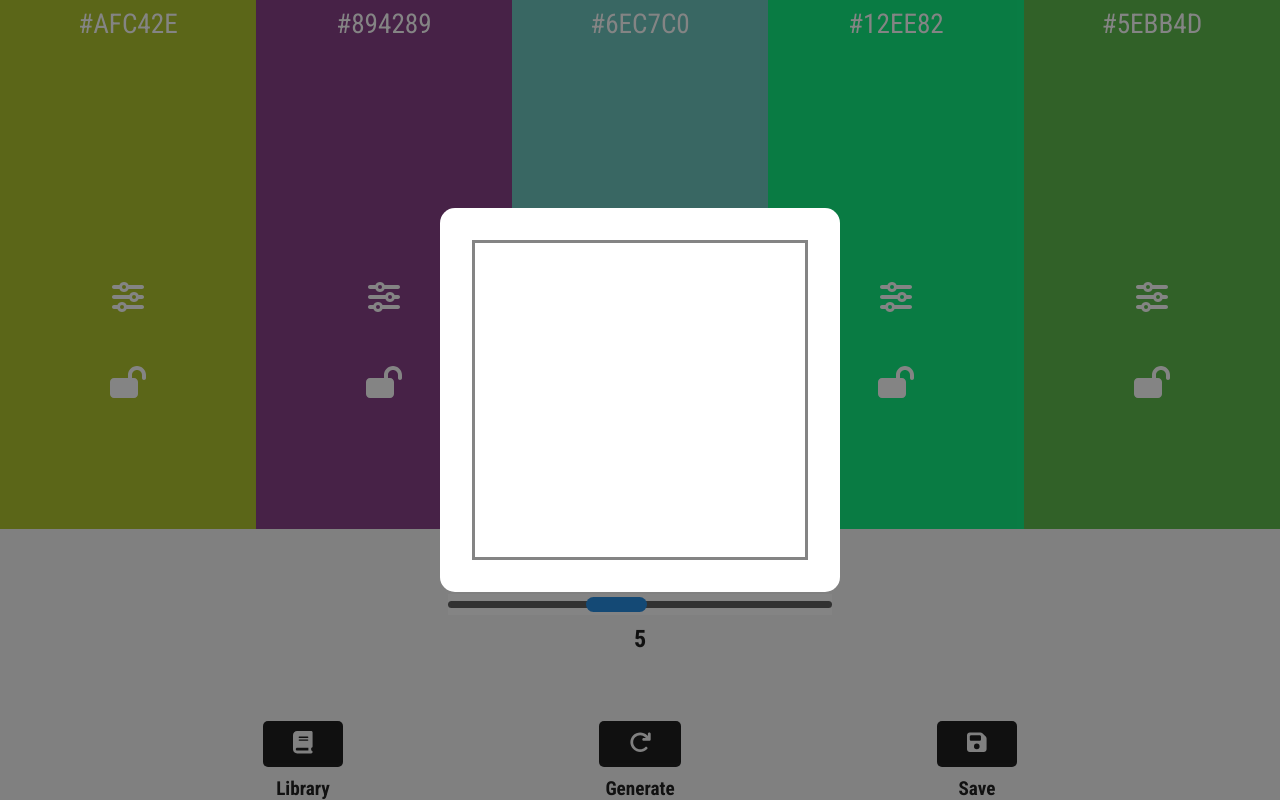
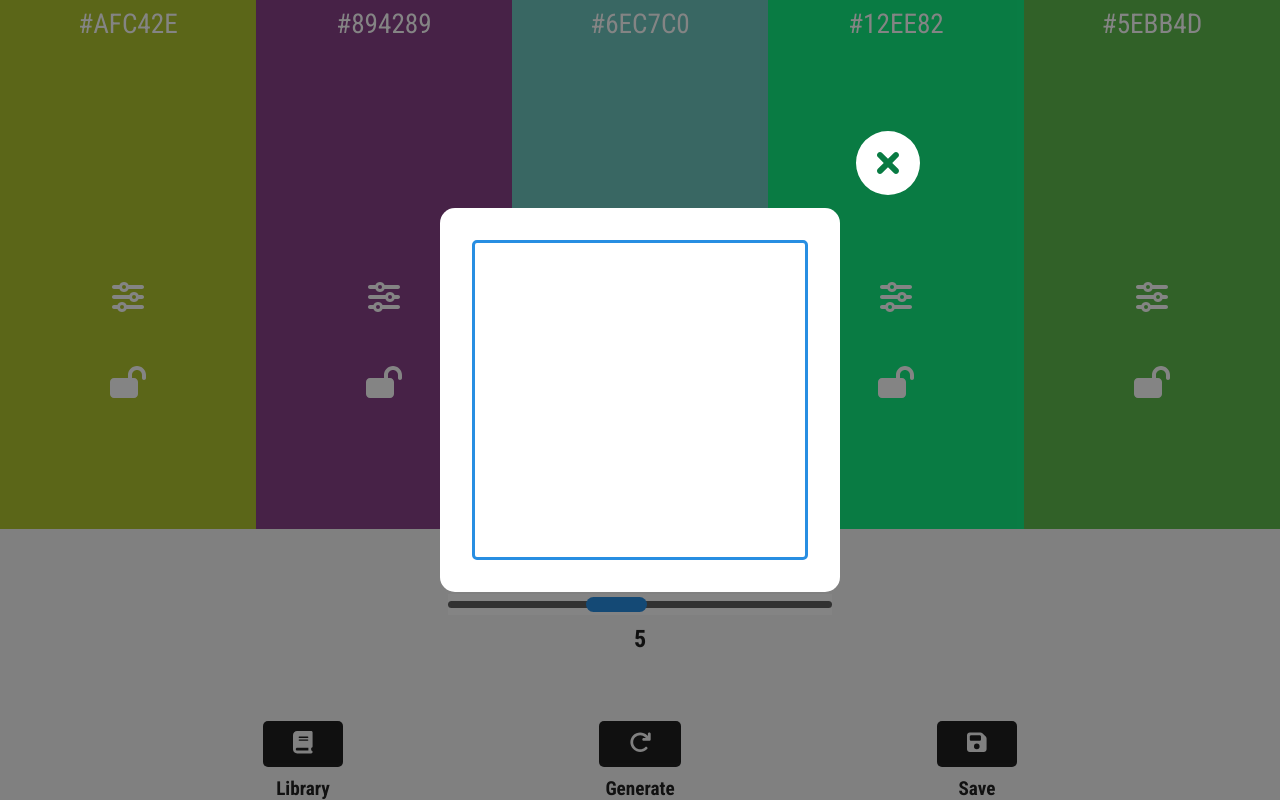
Before and after one commit to Borub-ar/Color-Palette-Generator, a React (Vite) app: page / in a window 1280 px wide. Both pictures are taken after a click on the button 303 px from the left and 815 px from the top of the page. Shown: the part 71-871 px from the top of the page. Built offline with nearby package versions, Linux system fonts and the light colour scheme; the HTML template or start-up script is replaced by a standard one.

Commit message:
Create generic styled component modal

```diff
--- a/src/GlobalStyle.jsx
+++ b/src/GlobalStyle.jsx
@@ -4,6 +4,7 @@ export default createGlobalStyle`
     :root {
         --mainBackground: #f7f7f7;
         --defaultDark: #202020;
+        --main-blue: #288ee2;
     }
 
     body {
--- /dev/null
+++ b/src/components/StyledComponents/ModalOverlay.jsx
@@ -0,0 +1,13 @@
+import styled from 'styled-components';
+
+const ModalOverlay = styled.div`
+  position: fixed;
+  inset: 0;
+  z-index: 5;
+  display: flex;
+  align-items: center;
+  justify-content: center;
+  background-color: #0000007b;
+`;
+
+export default ModalOverlay;
--- a/src/components/controlPanel/BarQuantityController.jsx
+++ b/src/components/controlPanel/BarQuantityController.jsx
@@ -44,7 +44,7 @@ const InputWrapper = styled.div`
     height: 15px;
     width: 61px;
     border-radius: 50px;
-    background: #288ee2;
+    background: var(--main-blue);
     cursor: pointer;
     -webkit-appearance: none;
     margin-top: -4px;
@@ -66,7 +66,7 @@ const InputWrapper = styled.div`
     height: 15px;
     width: 41px;
     border-radius: 50px;
-    background: #288ee2;
+    background: var(--main-blue);
     cursor: pointer;
   }
 
@@ -94,7 +94,7 @@ const InputWrapper = styled.div`
     height: 15px;
     width: 41px;
     border-radius: 50px;
-    background: #288ee2;
+    background: var(--main-blue);
     cursor: pointer;
   }
 
--- /dev/null
+++ b/src/components/controlPanel/SaveModal.jsx
@@ -0,0 +1,5 @@
+const SaveModal = () => {
+  return <div></div>;
+};
+
+export default SaveModal;
--- a/src/components/palettesLibrary/SavedPaletteTile.jsx
+++ b/src/components/palettesLibrary/LibraryTile.jsx
@@ -5,8 +5,8 @@ const Tile = styled.div`
   box-shadow: 0px -0px 24px -7px rgba(66, 68, 90, 1);
 `;
 
-const SavedPaletteTile = props => {
+const LibraryTile = props => {
   return <Tile></Tile>;
 };
 
-export default SavedPaletteTile;
+export default LibraryTile;
--- a/src/components/palettesLibrary/PalettesLibrary.jsx
+++ b/src/components/palettesLibrary/PalettesLibrary.jsx
@@ -1,30 +1,40 @@
 import { useContext } from 'react';
 import styled from 'styled-components';
 import { FontAwesomeIcon } from '@fortawesome/react-fontawesome';
+import { faCircleXmark } from '@fortawesome/free-solid-svg-icons';
 import PaletteContext from '../../store/palette-context';
-import SavedPaletteTile from './SavedPaletteTile';
+import LibraryTile from './LibraryTile';
+import ModalOverlay from '../StyledComponents/ModalOverlay';
 
-const ModalOverlay = styled.section`
-  position: fixed;
-  inset: 0;
-  z-index: 5;
+const Modal = styled.div`
+  position: relative;
   display: flex;
-  align-items: center;
-  justify-content: center;
-  background-color: #0000007b;
-
-  .modal {
-    background-color: #fff;
-    padding: 2rem 2rem;
-    border-radius: 15px;
-    width: 50vh;
-  }
+  flex-direction: column;
+  background-color: #fff;
+  padding: 2rem 2rem;
+  border-radius: 15px;
+  width: 50vh;
 
   .list-wrapper {
     display: flex;
     flex-direction: column;
+    row-gap: 0.5rem;
     height: 20rem;
-    border: 3px solid #0000007b;
+    padding: 0.5rem;
+    border: 3px solid var(--main-blue);
+    border-radius: 5px;
+    overflow-y: scroll;
+  }
+
+  .close-icon {
+    position: absolute;
+    top: -5rem;
+    right: -5rem;
+    font-size: 4rem;
+    cursor: pointer;
+    color: #fff;
+    background-color: transparent;
+    border: none;
   }
 `;
 
@@ -35,15 +45,18 @@ const PalettesLibrary = () => {
     ctx.handleLibraryVisibility();
   };
 
-  const savedPalettes = ctx.savedColorPalettes.map(el => (
-    <SavedPaletteTile key={el.id} />
+  const savedPalettes = ctx.savedColorPalettes.map(palette => (
+    <LibraryTile key={palette.id} paletteData={palette} />
   ));
 
   return (
-    <ModalOverlay onClick={closeModal}>
-      <div className='modal'>
+    <ModalOverlay>
+      <Modal>
+        <button className='close-icon' aria-label='Close modal'>
+          <FontAwesomeIcon icon={faCircleXmark} onClick={closeModal} />
+        </button>
         <div className='list-wrapper'>{savedPalettes}</div>
-      </div>
+      </Modal>
     </ModalOverlay>
   );
 };
```
